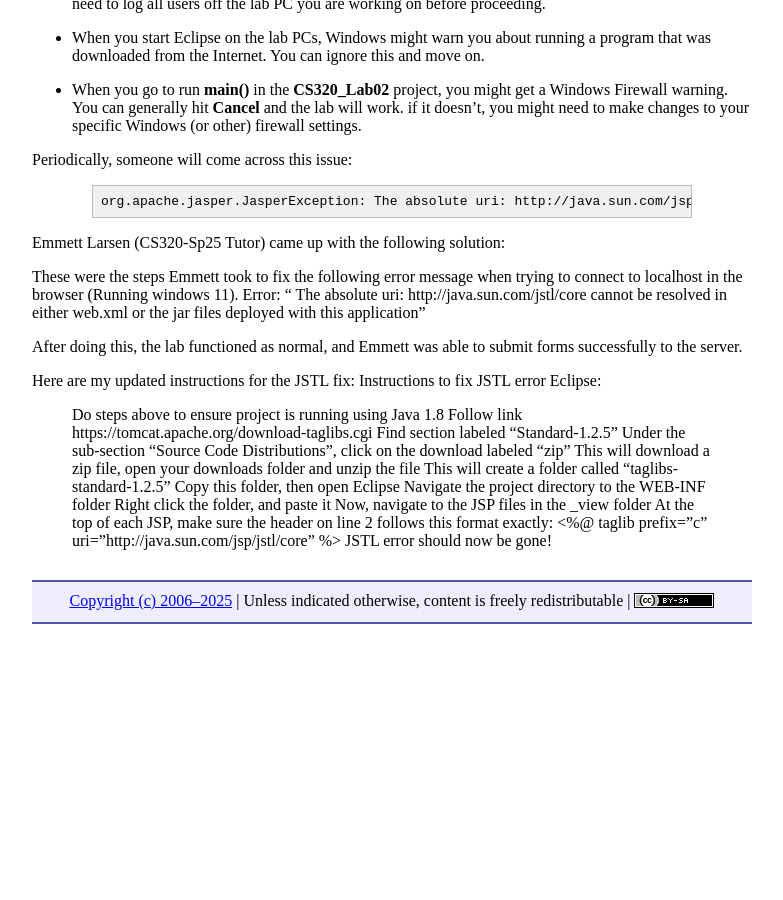
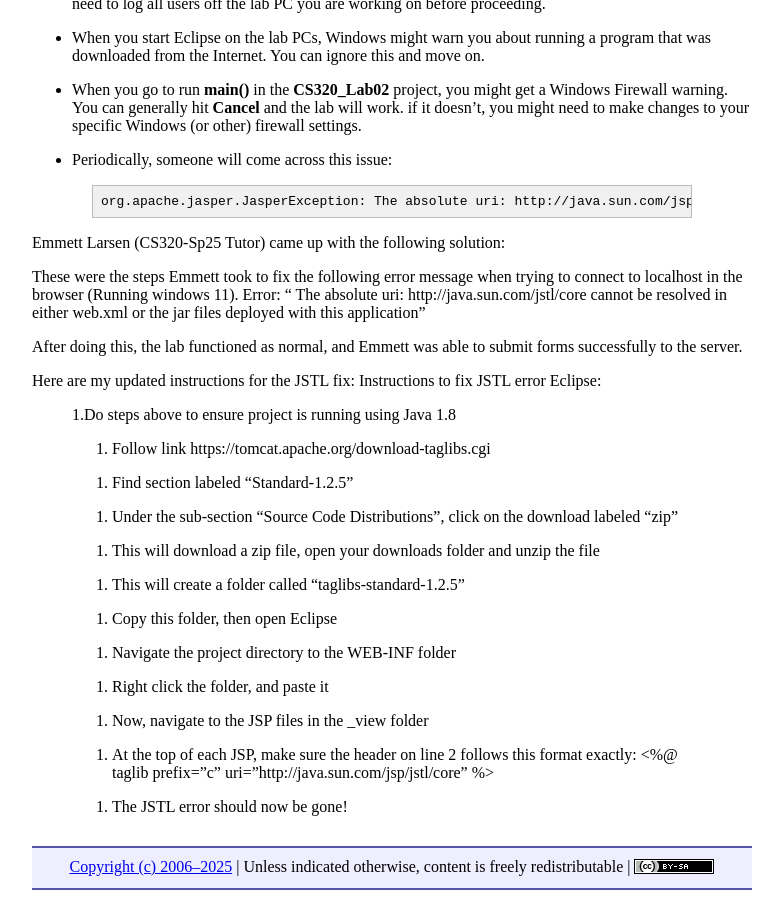
Before and after one commit to ycpcs/cs320-spring2025, a Jekyll site: the page built from labs/lab02_notes.md, in a window 1280 px wide and 900 px high, scrolled down 1865 px. Shown: the whole window, without its empty margins (248-1031 px from the left). Built offline with Jekyll 4.4.1, drawn with Linux system fonts in a browser that asks for light colours; before the commit the page ends 2499 px from its top, so only the background shows below that; part of the change alters nothing that is shown.

Commit message:
updated JSTL error instructions

```diff
--- a/labs/lab02_notes.md
+++ b/labs/lab02_notes.md
@@ -89,7 +89,7 @@ There are some other issues that have been popping up with **CS320\_Lab02**.
 
 * When you go to run **main()** in the **CS320\_Lab02** project, you might get a Windows Firewall warning.  You can generally hit **Cancel** and the lab will work.  if it doesn't, you might need to make changes to your specific Windows (or other) firewall settings.
 
-Periodically, someone will come across this issue:
+* Periodically, someone will come across this issue:
 
 >	org.apache.jasper.JasperException: The absolute uri: http://java.sun.com/jsp/jstl/core cannot be resolved in either web.xml or the jar files deployed with this application
 
@@ -101,18 +101,30 @@ After doing this, the lab functioned as normal, and Emmett was able to submit fo
 
 Here are my updated instructions for the JSTL fix:
 Instructions to fix JSTL error Eclipse:
-> Do steps above to ensure project is running using Java 1.8
-> Follow link https://tomcat.apache.org/download-taglibs.cgi
-> Find section labeled "Standard-1.2.5"
-> Under the sub-section "Source Code Distributions", click on the download labeled "zip"
-> This will download a zip file, open your downloads folder and unzip the file
-> This will create a folder called "taglibs-standard-1.2.5"
-> Copy this folder, then open Eclipse
-> Navigate the project directory to the WEB-INF folder
-> Right click the folder, and paste it
-> Now, navigate to the JSP files in the _view folder
-> At the top of each JSP, make sure the header on line 2 follows this format exactly: <%@ taglib prefix="c" uri="http://java.sun.com/jsp/jstl/core" %>
-> JSTL error should now be gone!
+
+> 1.Do steps above to ensure project is running using Java 1.8
+
+> 2. Follow link https://tomcat.apache.org/download-taglibs.cgi
+
+> 3. Find section labeled "Standard-1.2.5"
+
+> 4. Under the sub-section "Source Code Distributions", click on the download labeled "zip"
+
+> 5. This will download a zip file, open your downloads folder and unzip the file
+
+> 6. This will create a folder called "taglibs-standard-1.2.5"
+
+> 7. Copy this folder, then open Eclipse
+
+> 8. Navigate the project directory to the WEB-INF folder
+
+> 9. Right click the folder, and paste it
+
+> 10. Now, navigate to the JSP files in the _view folder
+
+> 11. At the top of each JSP, make sure the header on line 2 follows this format exactly: <%@ taglib prefix="c" uri="http://java.sun.com/jsp/jstl/core" %>
+
+> 12. The JSTL error should now be gone!
 
 <!-- Commenting out old instructions
 
```
